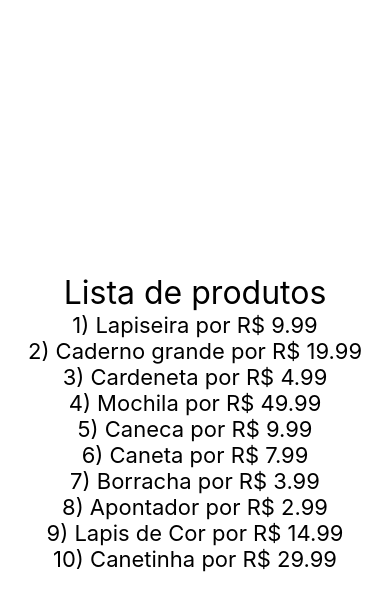
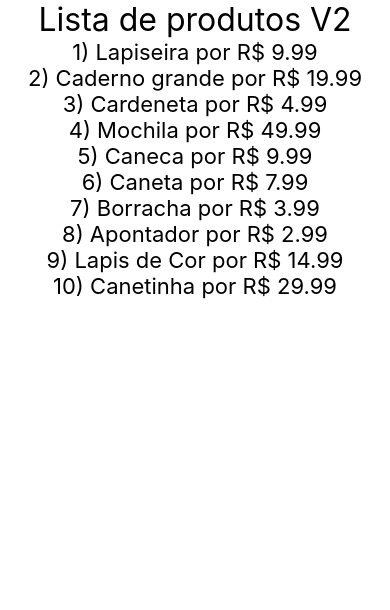
Before and after one commit to davidIsrael-rj/react-native-execicios, a React Native app: screen / in a window 390 px wide. Shown: the top 610 px of the page. Built offline with nearby package versions, Linux system fonts and the light colour scheme.

Commit message:
Lista de produtos V2

```diff
--- a/src/App.jsx
+++ b/src/App.jsx
@@ -1,9 +1,10 @@
 import React from "react";
 import { SafeAreaView, StyleSheet } from "react-native";
-import UsuarioLogado from "./components/UsuarioLogado";
-import ListaProdutos from "./components/produtos/ListaProdutos";
+import ListaProdutosV2 from "./components/produtos/ListaProdutosV2";
 
 
+// import ListaProdutos from "./components/produtos/ListaProdutos";
+// import UsuarioLogado from "./components/UsuarioLogado";
 // import Familia from "./components/relacao/Familia";
 // import Membro from "./components/relacao/Membro";
 // import ParImpar from "./components/ParImpar";
@@ -21,8 +22,9 @@ import ListaProdutos from "./components/produtos/ListaProdutos";
 
 function App() {
     return <SafeAreaView style={style.App}>
+        <ListaProdutosV2/>
+        {/*
         <ListaProdutos/>
-        {/*
         <UsuarioLogado usuario={{nome:'Joel', email: 'joel@joel.com'}}/>
         <Familia>
             <Membro nome="José" sobrenome="Belem"/>
--- /dev/null
+++ b/src/components/produtos/ListaProdutosV2.jsx
@@ -0,0 +1,24 @@
+import React from 'react';
+import { FlatList, Text } from 'react-native'
+import Estilo from '../estilo'
+import produtos from './produtos';
+
+export default props => {
+    return (
+        <>
+            <Text style={Estilo.fontG}>
+                Lista de produtos V2
+            </Text>
+            <FlatList data={produtos}
+            keyExtractor={i =>`${i.id}`}
+                renderItem={({ item: p }) => {
+                    return (
+                        <Text style={Estilo.fontM}>
+                            {p.id}) {p.nome} por R$ {p.preco}
+                        </Text>
+                    )
+                }}
+            />
+        </>
+    )
+}
```
